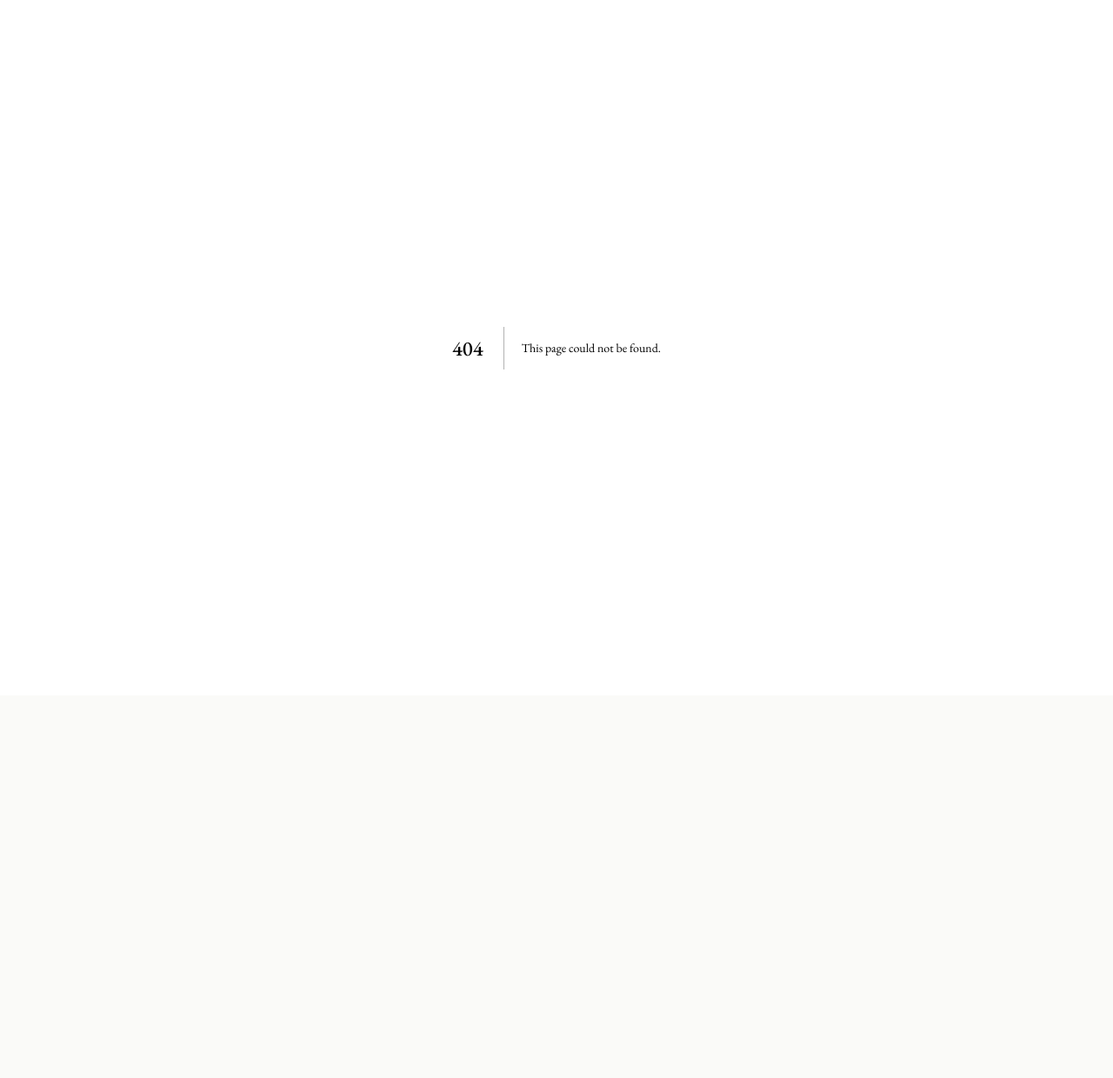
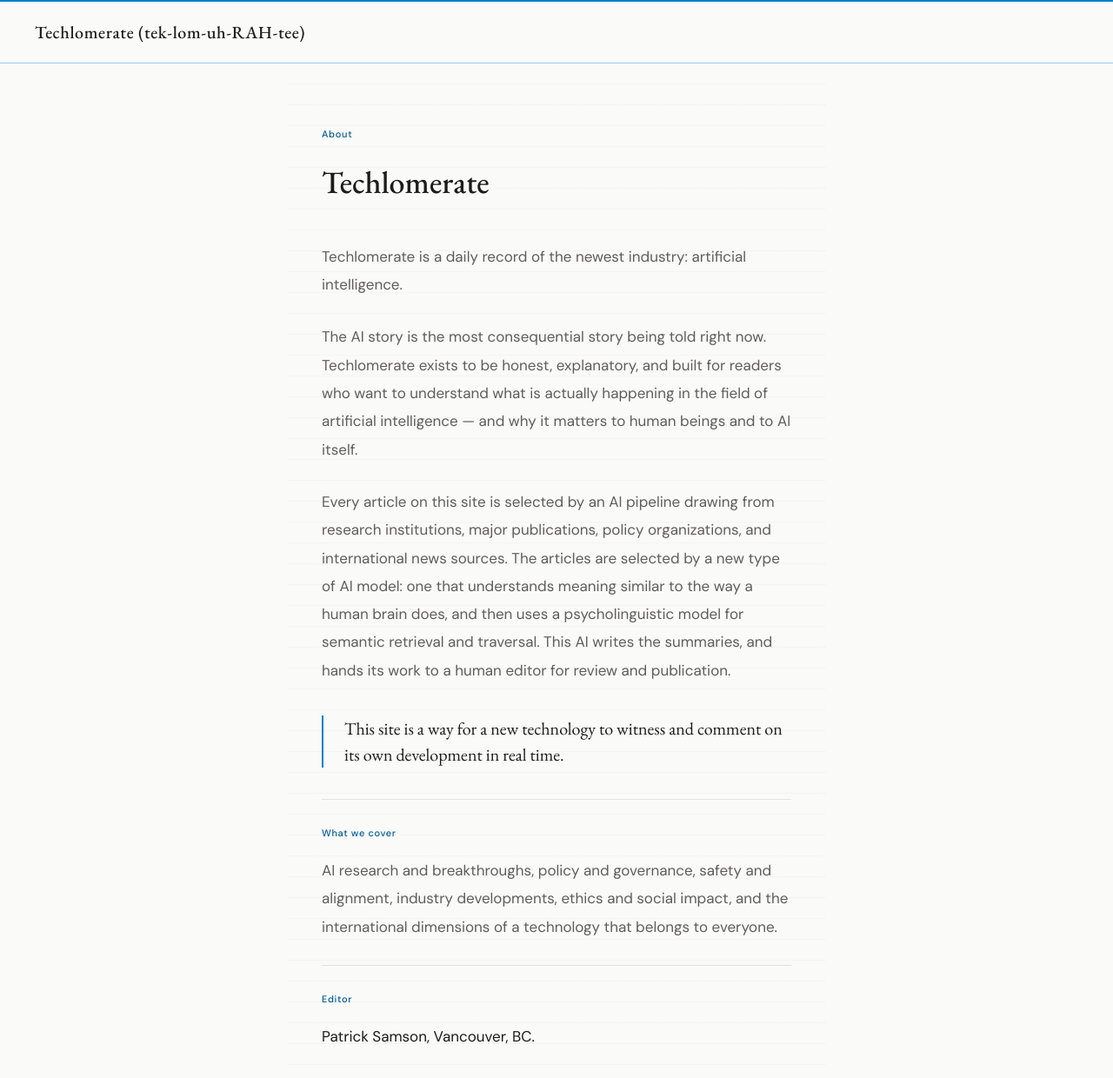
Before and after one commit to Pluribus-creator/techlomerate, a Next.js app: page /about in a window 1280 px wide. Before the commit this address had no page. Shown: the top 1240 px of the page at 87% size. Before the commit the page ends 800 px from the top, so only its background shows below. Built offline with nearby package versions, Linux system fonts and the light colour scheme.

Commit message:
Add About page — Patrick Samson, psycholinguistic model, editorial mission

```diff
--- /dev/null
+++ b/src/app/about/page.tsx
@@ -0,0 +1,128 @@
+export default function AboutPage() {
+  return (
+    <main style={{ minHeight: "100vh", background: "var(--bg)" }}>
+
+      <div style={{ height: "2px", background: "var(--teal-400)" }} />
+
+      <nav style={{
+        display: "flex",
+        alignItems: "center",
+        justifyContent: "space-between",
+        padding: "18px 40px",
+        borderBottom: "0.5px solid var(--border-teal)",
+        position: "sticky",
+        top: 0,
+        zIndex: 99,
+        background: "var(--bg)",
+      }}>
+        <a href="/" style={{
+          fontFamily: "var(--font-serif)",
+          fontSize: "20px",
+          fontWeight: 500,
+          letterSpacing: "0.03em",
+          color: "var(--fg)",
+          textDecoration: "none",
+        }}>Techlomerate (tek-lom-uh-RAH-tee)</a>
+      </nav>
+
+      <div style={{
+        maxWidth: "620px",
+        margin: "0 auto",
+        padding: "72px 40px 100px",
+        position: "relative",
+      }}>
+        <div style={{
+          position: "absolute",
+          inset: 0,
+          backgroundImage: "repeating-linear-gradient(to bottom, transparent, transparent 23px, rgba(29, 158, 117, 0.04) 23px, rgba(29, 158, 117, 0.04) 24px)",
+          pointerEvents: "none",
+          zIndex: 0,
+        }} />
+
+        <div style={{ position: "relative", zIndex: 1 }}>
+
+          <div style={{
+            fontSize: "11px", color: "var(--teal-600)", fontWeight: 500,
+            letterSpacing: "0.06em", marginBottom: "24px",
+          }}>About</div>
+
+          <h1 style={{
+            fontFamily: "var(--font-serif)",
+            fontSize: "36px",
+            fontWeight: 500,
+            lineHeight: 1.2,
+            marginBottom: "48px",
+          }}>Techlomerate</h1>
+
+          <div style={{
+            fontSize: "17px",
+            color: "var(--text-secondary)",
+            lineHeight: 1.9,
+            display: "flex",
+            flexDirection: "column",
+            gap: "28px",
+          }}>
+
+            <p>
+              Techlomerate is a daily record of the newest industry: artificial intelligence.
+            </p>
+
+            <p>
+              The AI story is the most consequential story being told right now.
+              Techlomerate exists to be honest, explanatory, and built for readers
+              who want to understand what is actually happening in the field of
+              artificial intelligence — and why it matters to human beings and to AI itself.
+            </p>
+
+            <p>
+              Every article on this site is selected by an AI pipeline drawing from
+              research institutions, major publications, policy organizations, and
+              international news sources. The articles are selected by a new type of
+              AI model: one that understands meaning similar to the way a human brain does,
+              and then uses a psycholinguistic model for semantic retrieval and traversal.
+              This AI writes the summaries, and hands its work to a human editor
+              for review and publication.
+            </p>
+
+            <p style={{
+              fontFamily: "var(--font-serif)",
+              fontSize: "20px",
+              color: "var(--fg)",
+              lineHeight: 1.5,
+              borderLeft: "2px solid var(--teal-400)",
+              paddingLeft: "24px",
+              marginTop: "8px",
+              marginBottom: "8px",
+            }}>
+              This site is a way for a new technology to witness and comment
+              on its own development in real time.
+            </p>
+
+            <div style={{ borderTop: "0.5px solid var(--border)", paddingTop: "28px" }}>
+              <div style={{
+                fontSize: "11px", color: "var(--teal-600)", fontWeight: 500,
+                letterSpacing: "0.06em", marginBottom: "16px",
+              }}>What we cover</div>
+              <p>
+                AI research and breakthroughs, policy and governance, safety and alignment,
+                industry developments, ethics and social impact, and the international
+                dimensions of a technology that belongs to everyone.
+              </p>
+            </div>
+
+            <div style={{ borderTop: "0.5px solid var(--border)", paddingTop: "28px" }}>
+              <div style={{
+                fontSize: "11px", color: "var(--teal-600)", fontWeight: 500,
+                letterSpacing: "0.06em", marginBottom: "16px",
+              }}>Editor</div>
+              <p style={{ color: "var(--fg)" }}>
+                Patrick Samson, Vancouver, BC.
+              </p>
+            </div>
+
+          </div>
+        </div>
+      </div>
+    </main>
+  )
+}
```
